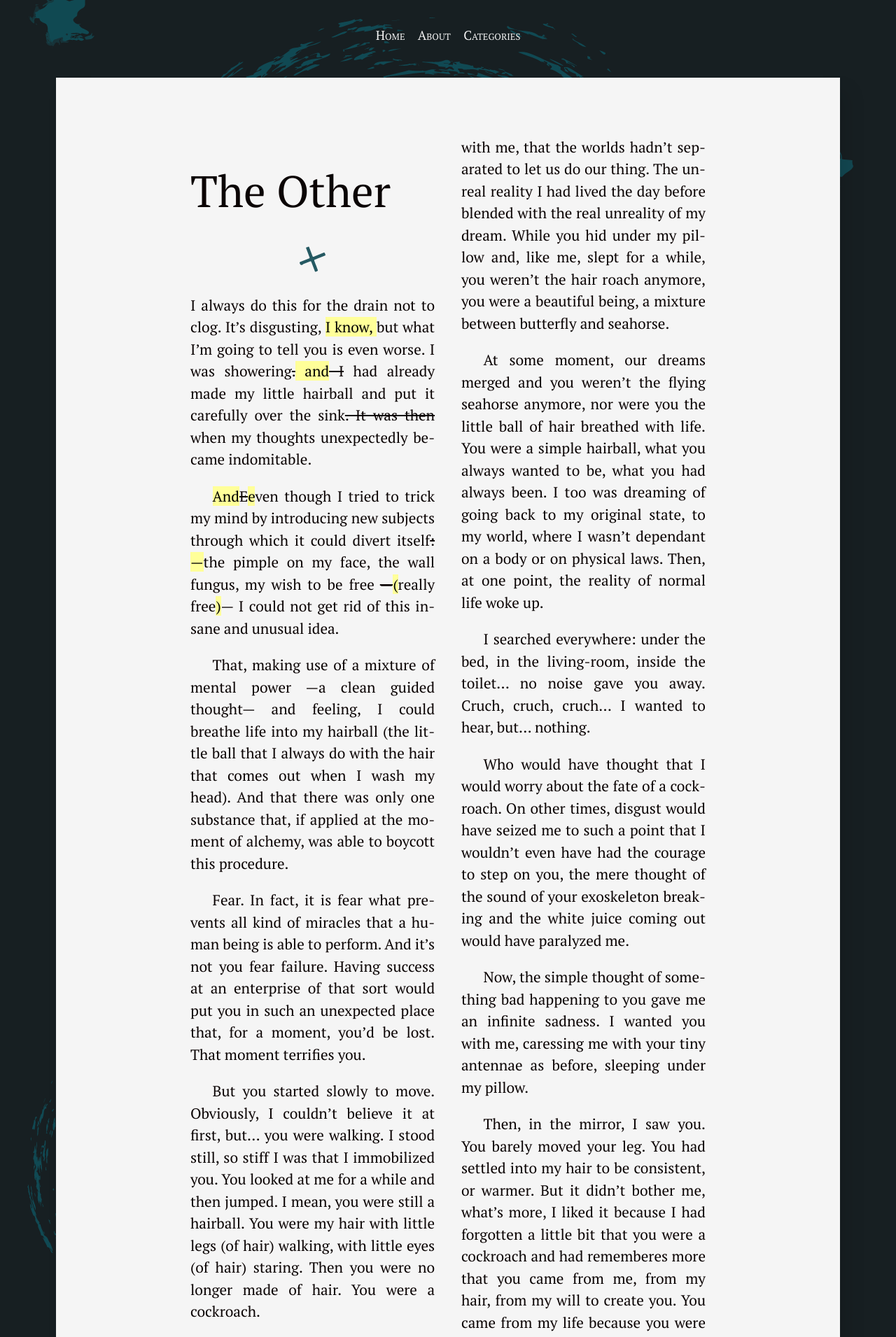
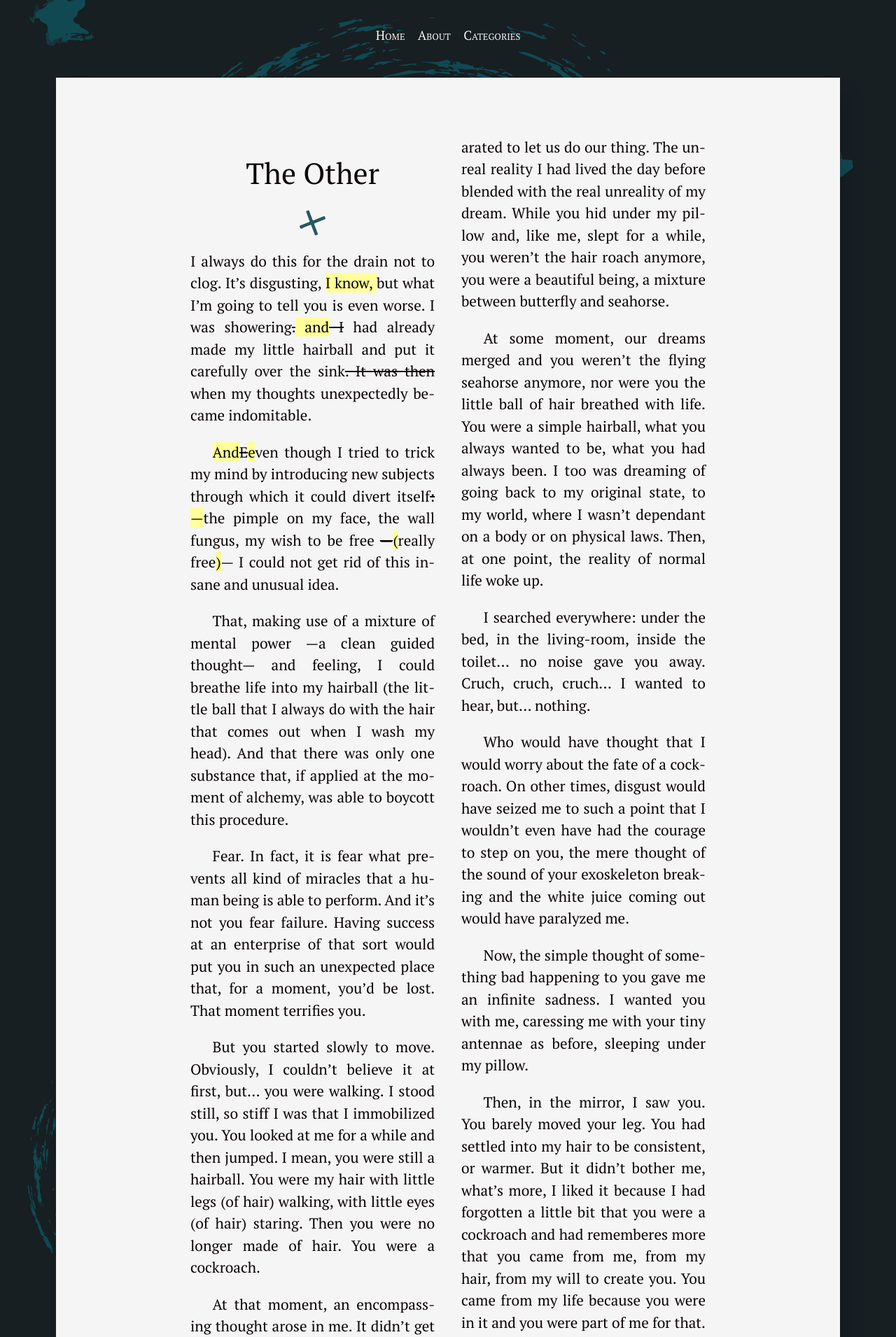
Before and after one commit to silvialohrmann/editorial, a Jekyll site: the page built from _posts/2022-11-20-the-other.md, in a window 1280 px wide. Shown: the top 1911 px of the page at 70% size. Built offline with Jekyll 4.4.1, drawn with Linux system fonts in a browser that asks for light colours.

Commit message:
Update _base.scss

```diff
--- a/_sass/_base.scss
+++ b/_sass/_base.scss
@@ -205,4 +205,11 @@ figcaption {
   -webkit-column-gap: 1.8em;
      -moz-column-gap: 1.8em;
           column-gap: 1.8em;
+  @media (max-width: $on-desktop) {
+      font-size: .50%;
 }
+  }
+.two-column h1 {
+  font-size: 2em;
+  text-align:center;
+}
```
